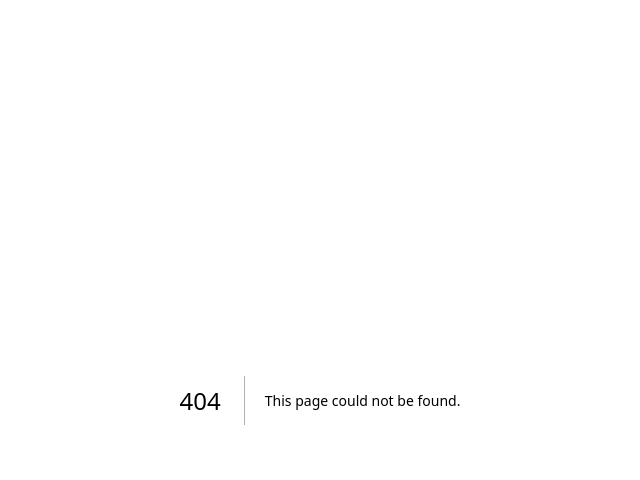
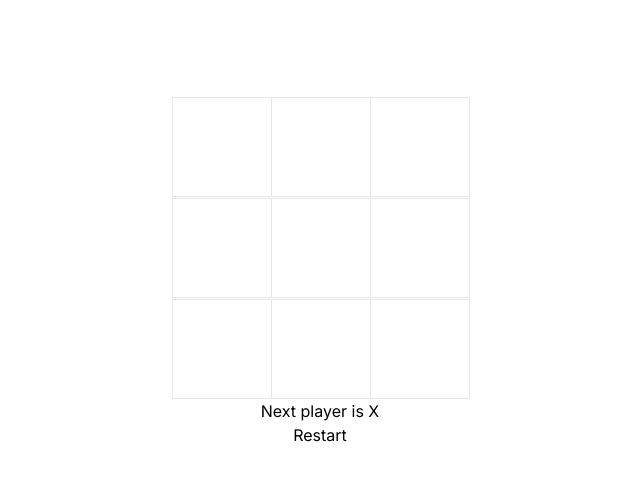
Before and after one commit to nuhptr/react-component-collection, a Next.js app: page /tic-tac-toe in a window 1280 px wide. Before the commit this address had no page. Shown: the top 480 px of the page, without its empty margins (320-960 px from the left). Built offline with nearby package versions, Linux system fonts and the light colour scheme.

Commit message:
app: tic tac toe update code

```diff
--- /dev/null
+++ b/app/tic-tac-toe/page.tsx
@@ -0,0 +1,93 @@
+"use client"
+
+import { useState, useEffect } from "react"
+
+interface ISquare {
+   value: string
+   onClick: () => void
+}
+
+const Square = ({ value, onClick }: ISquare) => {
+   return (
+      <button
+         onClick={onClick}
+         className="border float-left text-[40px] h-[100px] p-0 text-center w-[100px] -mr-[1px] -mt-[-1px] cursor-pointer">
+         {value}
+      </button>
+   )
+}
+
+export default function TicTacToe() {
+   const [squares, setSquares] = useState(Array(9).fill(""))
+   const [isXTurn, setIsXTurn] = useState(true)
+   const [status, setStatus] = useState("")
+
+   const getWinner = (squares: any[]) => {
+      const winningPatterns = [
+         [0, 1, 2],
+         [3, 4, 5],
+         [6, 7, 8],
+         [0, 3, 6],
+         [1, 4, 7],
+         [2, 5, 8],
+         [0, 4, 8],
+         [2, 4, 6],
+      ]
+
+      for (let i = 0; i < winningPatterns.length; i++) {
+         const [x, y, z] = winningPatterns[i]
+         if (squares[x] && squares[x] === squares[y] && squares[x] === squares[z]) return squares[x]
+      }
+
+      return null
+   }
+
+   const handleClick = (getCurrentSquare: any) => {
+      let cpySquares: Array<any> = [...squares]
+      if (getWinner(cpySquares) || cpySquares[getCurrentSquare]) return
+
+      cpySquares[getCurrentSquare] = isXTurn ? "X" : "O"
+
+      setIsXTurn(!isXTurn)
+      setSquares(cpySquares)
+   }
+
+   const handleRestart = () => {
+      setIsXTurn(true)
+      setSquares(Array(9).fill(""))
+   }
+
+   useEffect(() => {
+      if (!getWinner(squares) && squares.every((item) => item !== "")) {
+         setStatus(`This is a draw ! Please restart the game`)
+      } else if (getWinner(squares)) {
+         setStatus(`Winner is ${getWinner(squares)}. Please restart the game`)
+      } else {
+         setStatus(`Next player is ${isXTurn ? "X" : "O"}`)
+      }
+   }, [squares, isXTurn])
+
+   console.log(squares)
+
+   return (
+      <div className="flex flex-col items-center mt-24">
+         <div className="row">
+            <Square value={squares[0]} onClick={() => handleClick(0)} />
+            <Square value={squares[1]} onClick={() => handleClick(1)} />
+            <Square value={squares[2]} onClick={() => handleClick(2)} />
+         </div>
+         <div className="row">
+            <Square value={squares[3]} onClick={() => handleClick(3)} />
+            <Square value={squares[4]} onClick={() => handleClick(4)} />
+            <Square value={squares[5]} onClick={() => handleClick(5)} />
+         </div>
+         <div className="row">
+            <Square value={squares[6]} onClick={() => handleClick(6)} />
+            <Square value={squares[7]} onClick={() => handleClick(7)} />
+            <Square value={squares[8]} onClick={() => handleClick(8)} />
+         </div>
+         <h1>{status}</h1>
+         <button onClick={handleRestart}>Restart</button>
+      </div>
+   )
+}
```
